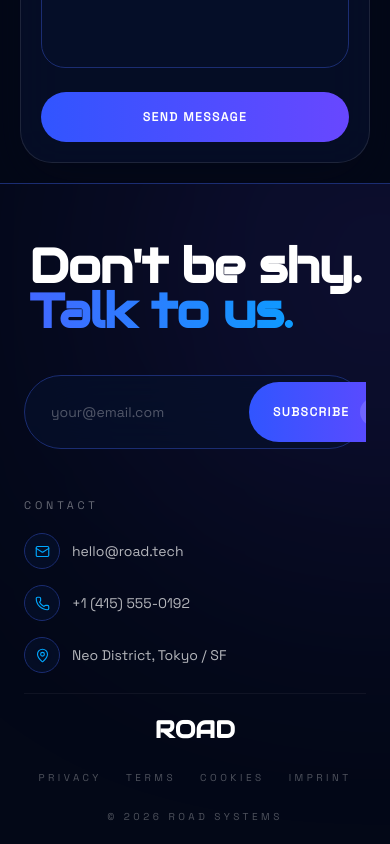
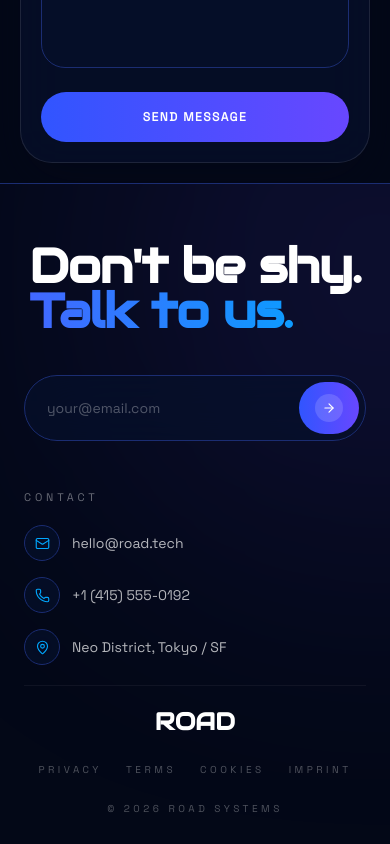
Before and after one commit to Giorgi014/road, a React (Vite) app: page /contact in a window 390 px wide. Shown: the part 831-1675 px from the top of the page. Built offline with nearby package versions, Linux system fonts and the light colour scheme.

Commit message:
refactor: improve responsiveness and code performance

```diff
--- a/src/components/layout/footer/Form.tsx
+++ b/src/components/layout/footer/Form.tsx
@@ -1,5 +1,5 @@
-import { Button } from "@/components/ui";
 import type { FooterFormProps } from "@/types";
+import { ArrowRight } from "lucide-react";
 
 export const Form = ({ submit, email, sent, setEmail }: FooterFormProps) => {
   return (
@@ -11,9 +11,17 @@ export const Form = ({ submit, email, sent, setEmail }: FooterFormProps) => {
           value={email}
           onChange={(e) => setEmail(e.target.value)}
           placeholder="your@email.com"
-          className="flex-1 border-none bg-transparent px-5 py-3 text-sm text-white outline-none placeholder:text-white/30"
+          className="min-w-0 flex-1 border-none bg-transparent px-4 py-3 text-sm text-white outline-none placeholder:text-white/30 sm:px-5"
         />
-        <Button href="#subscribe" label="Subscribe" />
+        <button
+          type="submit"
+          className="group inline-flex shrink-0 items-center gap-2 rounded-full bg-(image:--pill-grad) px-4 py-3 text-[11px] font-semibold uppercase tracking-[0.12em] text-white transition-transform duration-300 hover:scale-[1.03] hover:shadow-[0_0_60px_-8px_var(--blue-glow)] cursor-pointer sm:px-6"
+        >
+          <span className="hidden sm:inline">Subscribe</span>
+          <span className="flex h-7 w-7 items-center justify-center rounded-full bg-white/15 transition-transform duration-300 group-hover:translate-x-1">
+            <ArrowRight size={14} />
+          </span>
+        </button>
       </section>
       {sent && (
         <p className="mt-3 text-xs text-electric-300">
--- a/src/components/products/ProductGrid.tsx
+++ b/src/components/products/ProductGrid.tsx
@@ -57,7 +57,7 @@ export const ProductGrid = () => {
         <div className="flex flex-col gap-10 lg:flex-row lg:items-start lg:gap-12">
           <div
             ref={gridRef}
-            className="grid flex-1 justify-center sm:justify-between grid-cols-[repeat(1,auto)] sm:grid-cols-[repeat(2,auto)] gap-3 md:grid-cols-[repeat(3,auto)] xl:grid-cols-[repeat(4,auto)]"
+            className="grid flex-1 grid-cols-1 gap-3 sm:grid-cols-2 md:grid-cols-3 xl:grid-cols-4"
           >
             {categories.map((item) => (
               <ProductCard
@@ -74,9 +74,9 @@ export const ProductGrid = () => {
 
           <div
             ref={headerRef}
-            className="flex flex-col gap-8 lg:w-[250px] lg:shrink-0"
+            className="flex flex-col gap-8 lg:w-62.5 lg:shrink-0"
           >
-            <h2 className="font-display text-[clamp(1.5rem,5vw,3.5rem)] font-bold leading-[1] tracking-[-0.02em] text-white">
+            <h2 className="font-display text-[clamp(1.5rem,5vw,3.5rem)] font-bold leading-none tracking-[-0.02em] text-white">
               Shop by <span className="text-gradient-blue">System</span>
             </h2>
             <p className="text-sm leading-6 text-(--ink-dim)">
--- a/src/components/ui/Button.tsx
+++ b/src/components/ui/Button.tsx
@@ -2,18 +2,15 @@ import { ArrowRight } from "lucide-react";
 import type { ButtonProps } from "@/types";
 import { Link } from "react-router-dom";
 
-export const Button = ({ href, label }: ButtonProps) => {
+export const Button = ({ href, label, className = "" }: ButtonProps) => {
   return (
-    <button
-      type="button"
-      className="w-full sm:max-w-58.75 group inline-flex items-center gap-3 rounded-full bg-(image:--pill-grad) px-6 py-4 text-[12px] font-semibold uppercase tracking-[0.12em] text-white no-underline transition-transform duration-300 hover:scale-[1.03] hover:shadow-[0_0_60px_-8px_var(--blue-glow)] cursor-pointer"
-    >
+    <button type="button" className="border-none outline-none">
       <Link
         to={href}
-        className="flex items-center justify-between gap-2.5 w-full"
+        className={`group inline-flex items-center justify-between gap-2.5 rounded-full bg-(image:--pill-grad) px-6 py-4 text-[12px] font-semibold uppercase tracking-[0.12em] text-white no-underline transition-transform duration-300 hover:scale-[1.03] hover:shadow-[0_0_60px_-8px_var(--blue-glow)] cursor-pointer ${className}`}
       >
         {label}
-        <span className="flex h-7 w-7 items-center justify-center rounded-full bg-white/15 transition-transform duration-300 group-hover:translate-x-1">
+        <span className="flex h-7 w-7 shrink-0 items-center justify-center rounded-full bg-white/15 transition-transform duration-300 group-hover:translate-x-1">
           <ArrowRight size={14} />
         </span>
       </Link>
--- a/src/components/ui/ProductCard.tsx
+++ b/src/components/ui/ProductCard.tsx
@@ -23,12 +23,13 @@ export const ProductCard = ({
   };
 
   return (
-    <div
-      className="group relative lg:h-[clamp(13rem,24vw,31.25rem)] md:h-[clamp(13rem,45vw,31.25rem)] sm:h-[clamp(13rem,60vw,31.25rem)] h-[clamp(13rem,100vw,31.25rem)] lg:w-[clamp(8rem,17vw,22.125rem)] md:w-[clamp(8rem,30vw,22.125rem)] sm:w-[clamp(8rem,45vw,22.125rem)] w-[clamp(8rem,90vw,22.125rem)] overflow-hidden rounded-2xl border border-[var(--border)]/40 bg-[var(--bg-panel-alt)]/60 backdrop-blur-sm transition-all duration-300 hover:border-[var(--primary-light)]/60 hover:shadow-[0_0_45px_-12px_var(--blue-glow)] cursor-pointer"
+    <button
+      type="button"
+      className="group relative w-full aspect-3/4 overflow-hidden rounded-2xl border border-(--border)/40 bg-(--bg-panel-alt)/60 backdrop-blur-sm transition-all duration-300 hover:border-(--primary-light)/60 hover:shadow-[0_0_45px_-12px_var(--blue-glow)] cursor-pointer"
       onClick={productDetails}
     >
       {isNew && (
-        <div className="flex justify-center items-center absolute top-4 right-4 z-10 rounded-full bg-[image:var(--pill-grad)] px-3 py-1 shadow-[0_0_20px_-4px_var(--violet)]">
+        <div className="flex justify-center items-center absolute top-4 right-4 z-10 rounded-full bg-(image:--pill-grad) px-3 py-1 shadow-[0_0_20px_-4px_var(--violet)]">
           <p className="mt-[0.5px] ml-0.5 text-[10px] tracking-ultra font-sans text-white">
             NEW
           </p>
@@ -54,11 +55,11 @@ export const ProductCard = ({
             <ArrowUpRight size={16} />
           </span>
         ) : (
-          <div className="flex h-10 w-10 shrink-0 cursor-pointer items-center justify-center rounded-full border border-[var(--primary-light)]/50 text-[var(--cyan)] transition-colors duration-300 hover:border-[var(--primary)] hover:bg-[var(--primary)] hover:text-white">
+          <div className="flex h-10 w-10 shrink-0 cursor-pointer items-center justify-center rounded-full border border-(--primary-light)/50 text-(--cyan) transition-colors duration-300 hover:border-primary hover:bg-primary hover:text-white">
             <Plus />
           </div>
         )}
       </div>
-    </div>
+    </button>
   );
 };
```
Also changed, not shown: src/types/ui.ts (+4 -4 lines).
